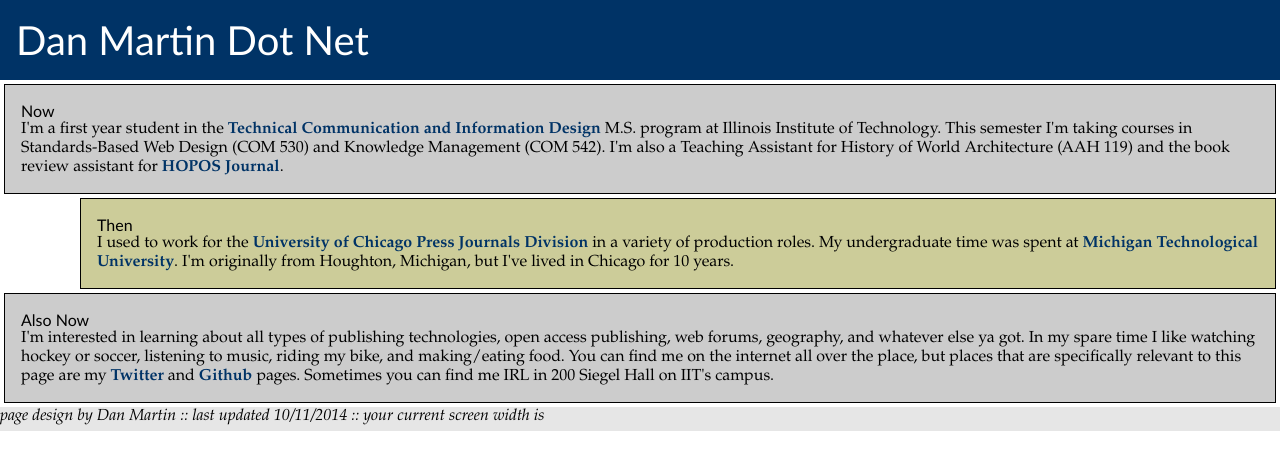
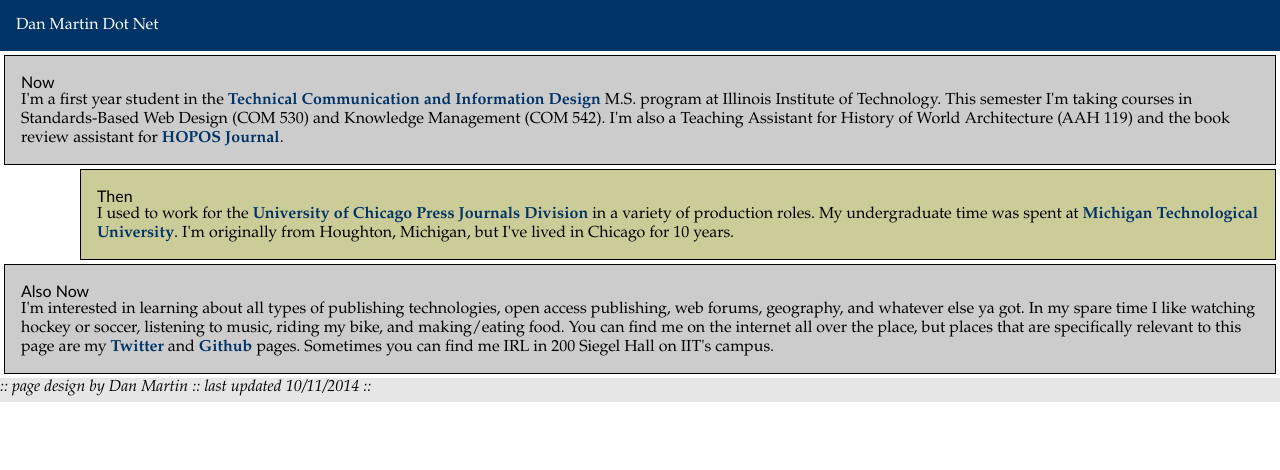
Before and after one commit to thedanmartin/updated-web-presence, a plain HTML site: page index.html in a window 1280 px wide. Drawn offline with Linux system fonts and the light colour scheme.

Commit message:
commit before adding images

```diff
--- a/index.html
+++ b/index.html
@@ -15,9 +15,9 @@
 
 <body>
 
-    <header>
+    <header id="header">
 
-      <h1>Dan Martin Dot Net</h1>
+      Dan Martin Dot Net
 
     </header>
 
@@ -72,7 +72,7 @@
 
   <footer>
 
-    page design by Dan Martin :: last updated 10/11/2014 :: your current screen width is
+    :: page design by Dan Martin :: last updated 10/11/2014 ::
 
   </footer>
 
```
